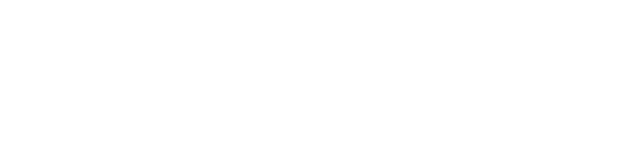
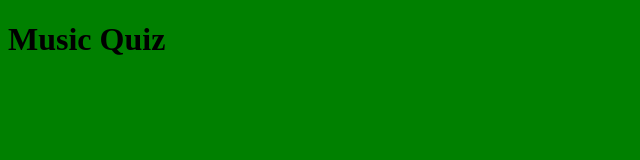
Before and after one commit to challey17/MusicQuiz, a plain HTML site: page index.html in a window 1280 px wide. Shown: the whole page, without its empty margins (0-640 px from the left). Drawn offline with Linux system fonts and the light colour scheme.

Commit message:
linked to css

```diff
--- a/index.html
+++ b/index.html
@@ -9,13 +9,13 @@
         <title>Music Quiz</title>
         <meta name="description" content="">
         <meta name="viewport" content="width=device-width, initial-scale=1">
-        <link rel="stylesheet" href="">
+        <link rel="stylesheet" href="index.css">
     </head>
     <body>
         <!--[if lt IE 7]>
             <p class="browsehappy">You are using an <strong>outdated</strong> browser. Please <a href="#">upgrade your browser</a> to improve your experience.</p>
         <![endif]-->
-
+        <h1>Music Quiz</h1>
         <script src="" async defer></script>
     </body>
 </html>
```
